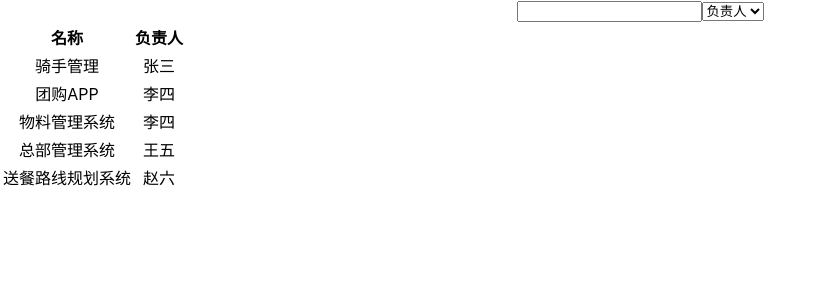
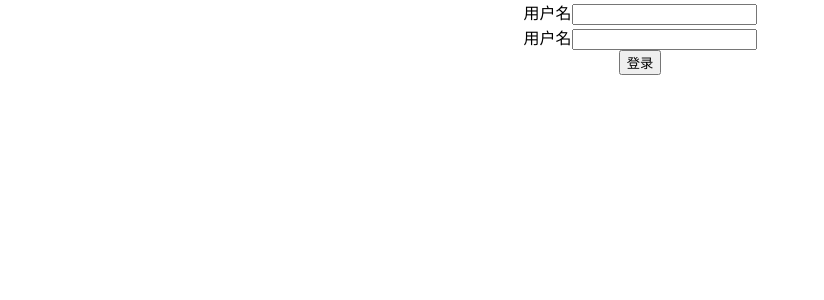
Before and after one commit to lhmirage/Jira, a React (Create React App) app: page / in a window 1280 px wide. Shown: the top 300 px of the page, without its empty margins (0-824 px from the left). Built offline with nearby package versions, Linux system fonts and the light colour scheme; data requests are answered from the project's data file.

Commit message:
chore: 增加表单

```diff
--- a/package.json
+++ b/package.json
@@ -23,7 +23,7 @@
     "build": "react-scripts build",
     "test": "react-scripts test",
     "eject": "react-scripts eject",
-    "json-server": "json-server __json_server_mock__/db.json --watch --port 3001"
+    "json-server": "json-server __json_server_mock__/db.json --watch --port 3001 --middlewares ./__json_server_mock__/middleware.js"
   },
   "eslintConfig": {
     "extends": [
--- a/src/App.tsx
+++ b/src/App.tsx
@@ -1,11 +1,12 @@
 import React from 'react';
 import './App.css';
-import { ProjectListScreen } from 'screens/project-list';
+import {LoginScreen} from "screens/login"
 
 function App() {
   return (
     <div className='App'>
-      <ProjectListScreen></ProjectListScreen>
+      {/* <ProjectListScreen></ProjectListScreen> */}
+      <LoginScreen></LoginScreen>
     </div>
   );
 }
--- /dev/null
+++ b/src/screens/login/index.tsx
@@ -0,0 +1,39 @@
+import React, { FormEvent } from 'react'
+
+
+const apiUrl = process.env.REACT_APP_API_URL;
+
+export const LoginScreen = () => {
+
+  const login = (param: {username: string, password: string}) => {
+    fetch(`${apiUrl}/login?`, {
+      method: 'POST',
+      headers: {
+        'Content-Type': 'application/json'
+      },
+      body: JSON.stringify(param)
+    }).then(async response => {
+      if (response.ok) {
+
+      }
+    });
+  }
+
+  const handleSubmit = (event: FormEvent<HTMLFormElement>) => {
+    event.preventDefault()
+    const username = (event.currentTarget.elements[0] as HTMLFormElement).value
+    const password = (event.currentTarget.elements[1] as HTMLFormElement).value
+    login({username, password})
+  }
+  return <form onSubmit={handleSubmit}>
+    <div>
+      <label htmlFor='username'>用户名</label>
+      <input type='text' id={'username'} />
+    </div>
+    <div>
+      <label htmlFor='password'>用户名</label>
+      <input type='password' id={'password'} />
+    </div>
+    <button type={"submit"}>登录</button>
+  </form>
+}
```
Also changed, not shown: __json_server_mock__/middleware.js (added, +14 -0 lines).
